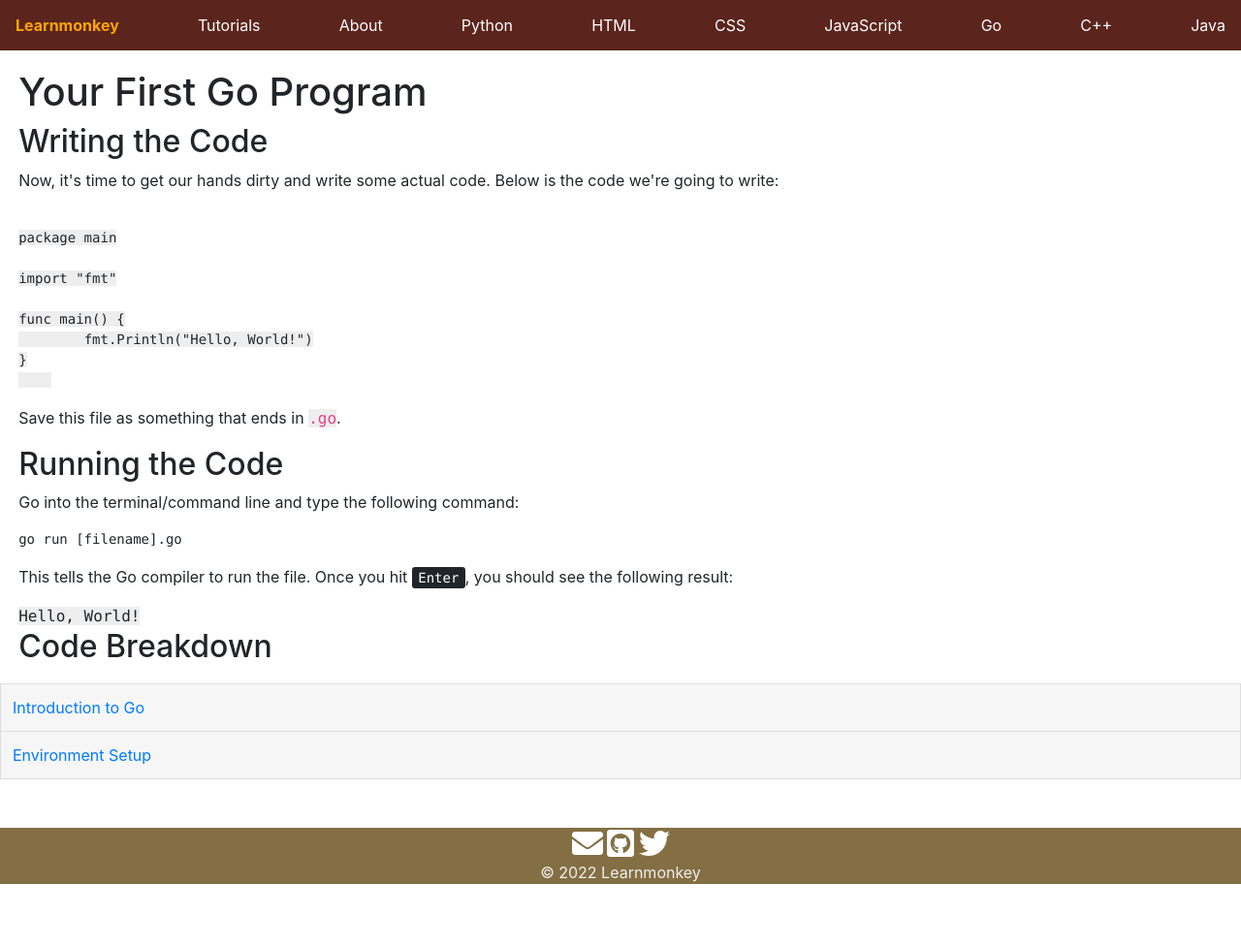
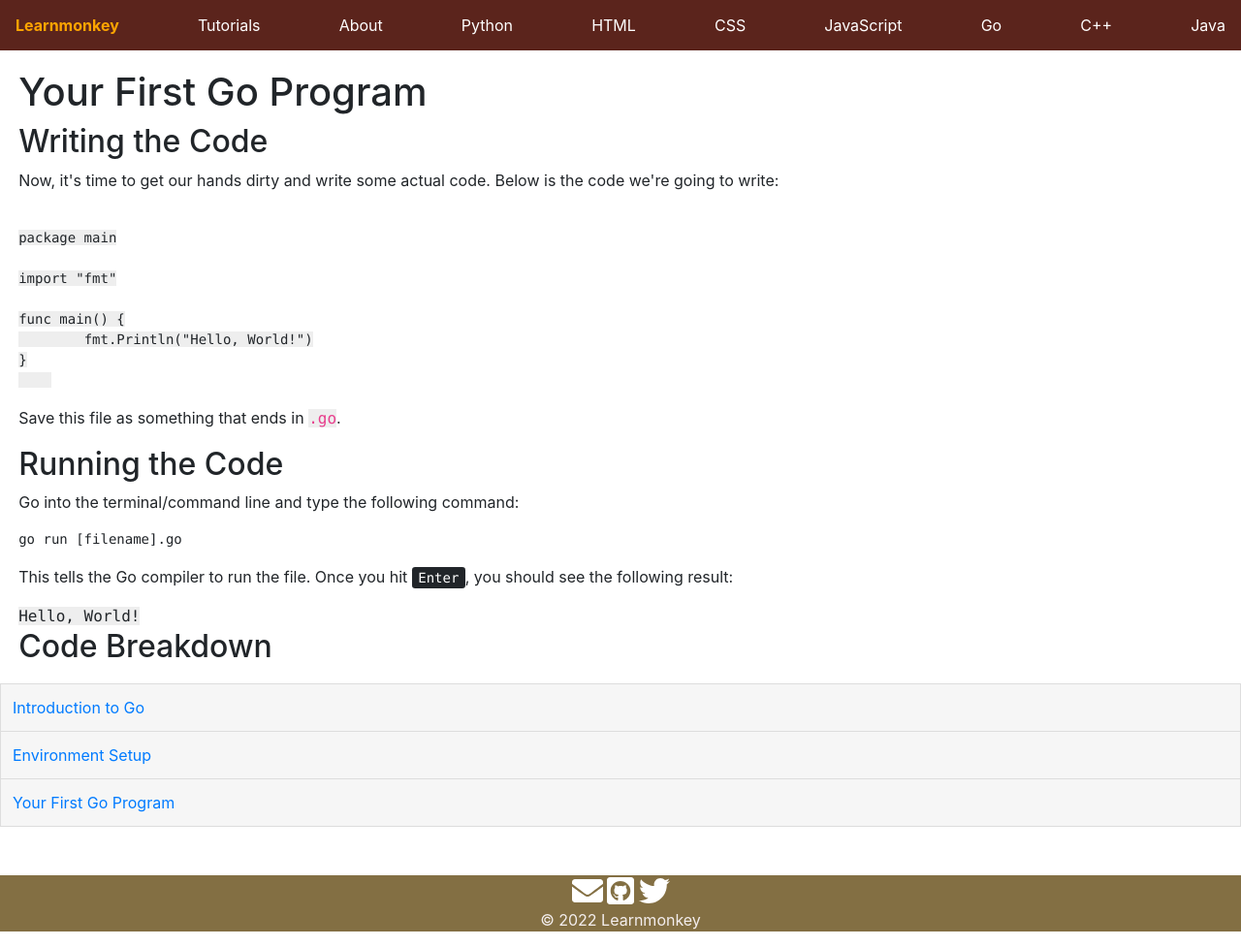
Before and after one commit to learnmonkey/learnmonkey.github.io, a Jekyll site: the page built from programming/golang/your-first-go-program.html, in a window 1280 px wide and 977 px high. Shown: the whole window at 97% size. Built offline with Jekyll 4.4.1, drawn with Linux system fonts in a browser that asks for light colours.

Commit message:
add to list

```diff
--- a/_layouts/golang.html
+++ b/_layouts/golang.html
@@ -7,6 +7,7 @@
         <ul id="tutorials-list">
               <a href="/programming/golang/"><li>Introduction to Go</li></a>
               <a href="/programming/golang/environment-setup/"><li>Environment Setup</li></a>
+              <a href="/programming/golang/your-first-go-program"><li>Your First Go Program</li></a>
         </ul>
         {%- include footer.html -%}
     </body>
```
